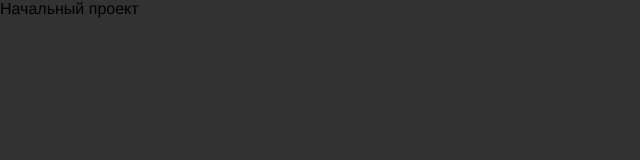
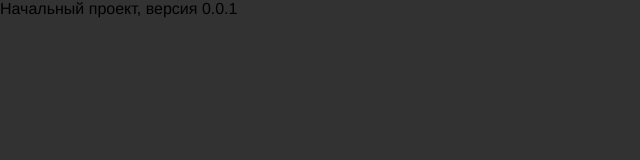
Before and after one commit to dmrnz/simple-expense-tracker-app, a React (Create React App) app: page / in a window 1280 px wide. Shown: the top 160 px of the page, without its empty margins (0-640 px from the left). Built offline with nearby package versions, Linux system fonts and the light colour scheme.

Commit message:
Добавляет версию релиза в текст (здесь могут быть фиксы для релиза или регулярно проводящиеся перед релизом коммиты)

```diff
--- a/src/App.js
+++ b/src/App.js
@@ -4,7 +4,7 @@ const App = () => {
 
     return (
         <div>
-            Начальный проект
+            Начальный проект, версия 0.0.1
         </div>
     );
 };
```
